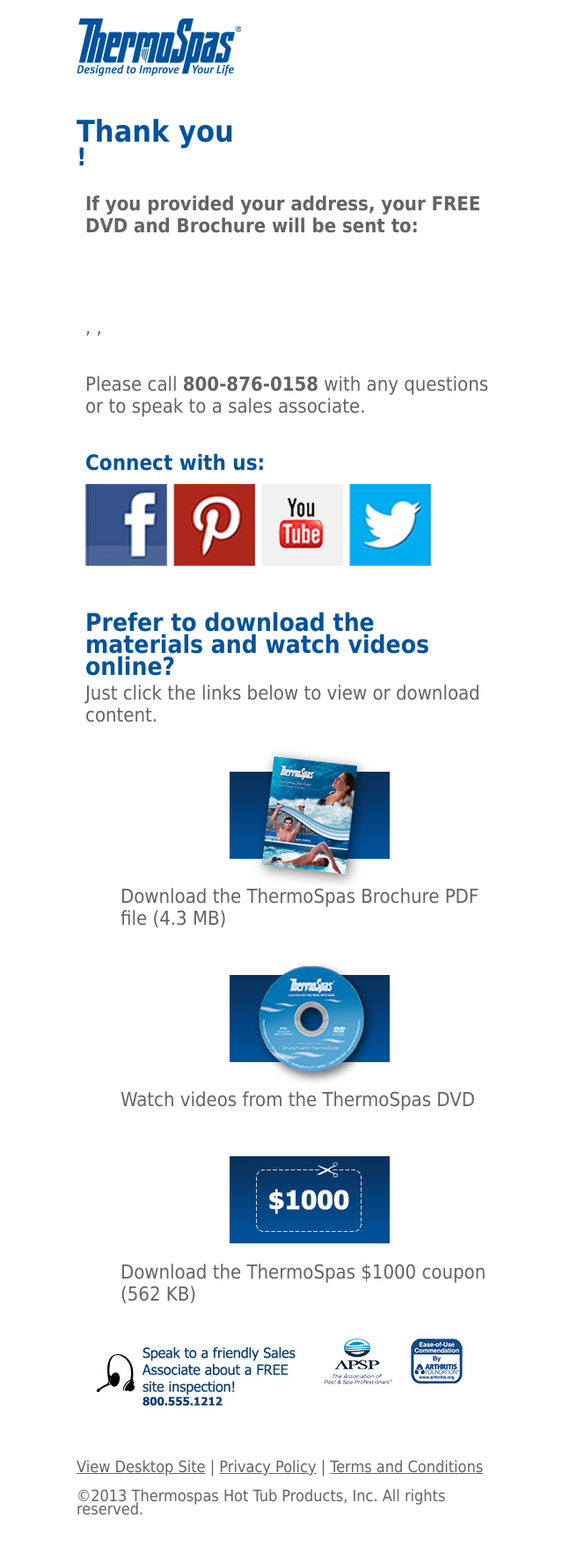
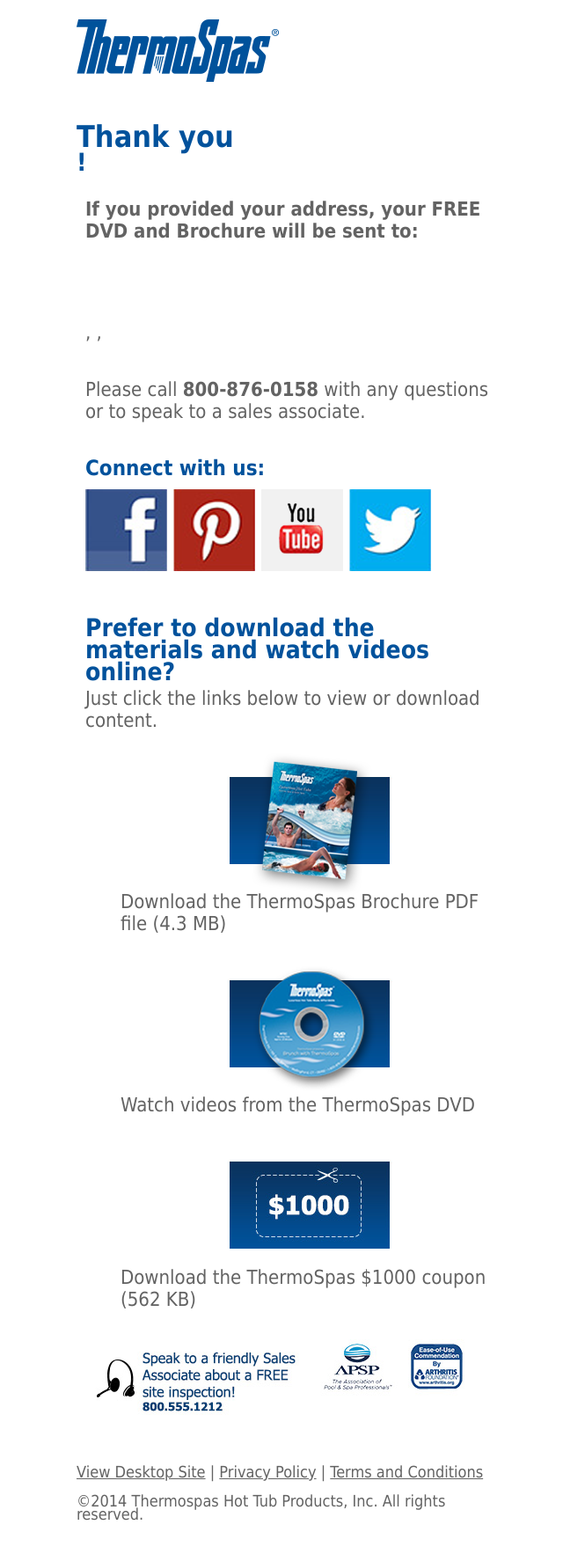
Before and after one commit to acquirgy/thermospas-mobile, a PHP site: page /confirmation.php in a window 1280 px wide. Shown: the whole page at 88% size, without its empty margins (313-953 px from the left). Before the commit the page ends 1722 px from the top, so only its background shows below. Run offline with PHP 8.4, Linux system fonts and the light colour scheme; the visitor is signed in with stand-in values (Sample User, id 1); data that the repository does not hold is empty; some libraries are stand-ins or nearby versions.

Commit message:
Quick tweaks.

```diff
--- a/confirmation.php
+++ b/confirmation.php
@@ -18,7 +18,7 @@ if(isset($_SESSION['ht_id'])) {
     <h2><?= $submission['fname'] ?> <?= $submission['lname'] ?>!</h2>
   </div>
 
-  <div class='address'>
+  <div class='confirmation-address'>
     <p><strong>If you provided your address, your FREE DVD and Brochure will be sent to:</strong></p>
     <p>
       <?= $submission['fname'] ?> <?= $submission['lname'] ?><br />
--- a/css/main.css
+++ b/css/main.css
@@ -194,11 +194,11 @@ button:hover {
     line-height: 10px;
 }
 
-.address, .connect, .download-materials {
+.confirmation-address, .connect, .download-materials {
     margin-left: 10px;
 }
 
-.address p {
+.confirmation-address p {
    margin-bottom: 40px;
 }
 
--- a/includes/footer.php
+++ b/includes/footer.php
@@ -2,7 +2,7 @@
               <a href="http://wwww.thermospas.com" class="desktop-site">View Desktop Site</a> |
               <a href="http://www.thermospas.com/privacy-policy.html">Privacy Policy</a> |
               <a href="/terms-and-conditions.php">Terms and Conditions</a>
-              <p>&copy;2013 Thermospas Hot Tub Products, Inc. All rights reserved.</p>
+              <p>&copy;2014 Thermospas Hot Tub Products, Inc. All rights reserved.</p>
             </div>
         </div>
         <script src="//ajax.googleapis.com/ajax/libs/jquery/1.11.0/jquery.min.js"></script>
--- a/includes/header.php
+++ b/includes/header.php
@@ -20,4 +20,4 @@
     </head>
     <body>
         <div class="wrapper">
-            <img src="/img/blue-logo.png" alt="ThermoSpas - Designed to Improve Your Life">
+            <img src="/img/logo-blue-1.png" alt="ThermoSpas - Designed to Improve Your Life">
```
